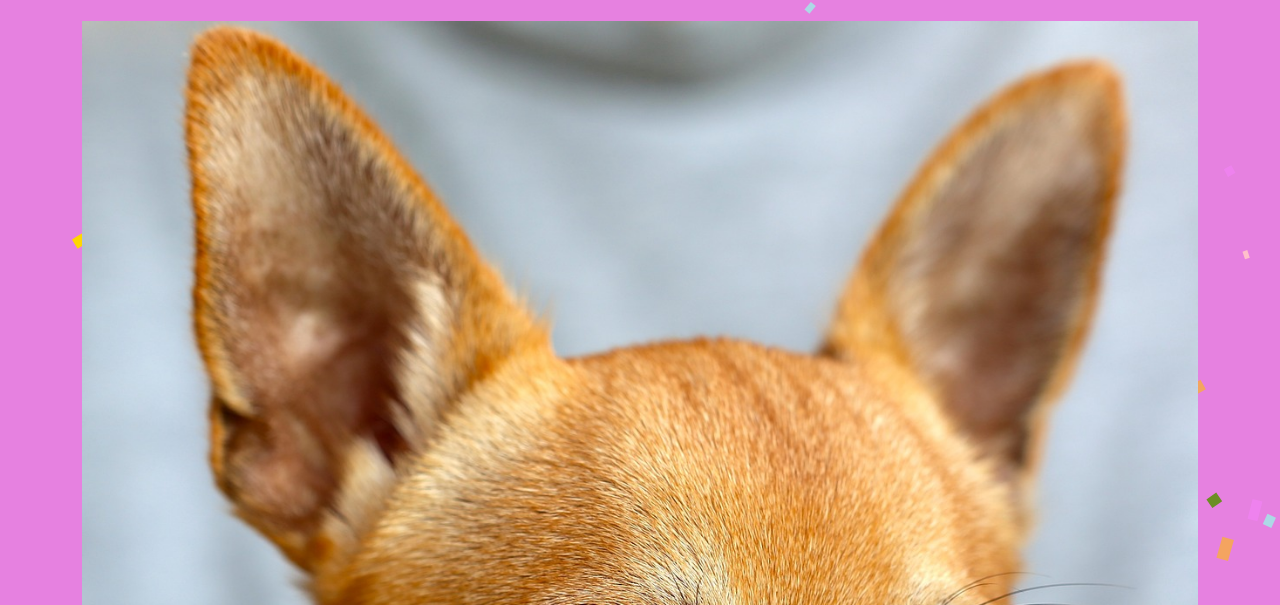
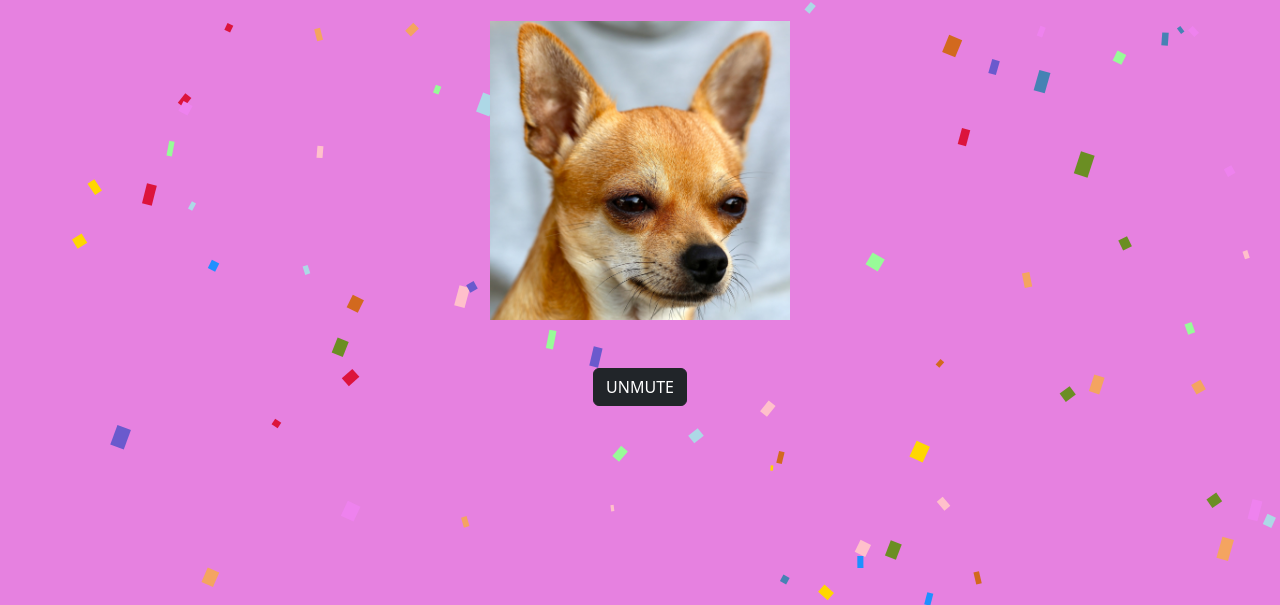
Before and after one commit to Loshen/chihuahua, a plain HTML site: page index.html in a window 1280 px wide. Shown: the part 195-800 px from the top of the page. Drawn offline with nearby package versions, Linux system fonts and the light colour scheme.

Commit message:
Update index.html
made mute button

```diff
--- a/index.html
+++ b/index.html
@@ -16,12 +16,15 @@
             <h1 class="display-1"><strong>Congratulations!</strong></h1>
         </div>
         <div class="container d-flex justify-content-center">
-            <img class="img-fluid w-80 mt-5" src="chihuahua.jpg" alt="hehehe">
+            <img class="img mt-5" src="chihuahua.jpg" alt="hehehe" style="max-width: 300px;">
         </div>
-        <audio autoplay>
+        <audio muted autoplay id="player">
             <source src="song.mp3" type="audio/mp3">
             Your browser does not support audio
         </audio>
+        <div class="container d-flex justify-content-center p-5">
+            <button class="btn btn-dark" type="submit" onclick="document.getElementById('player').muted = false">UNMUTE</button>
+        </div>
     </div>
 
     <script src="script.js"></script>
```
